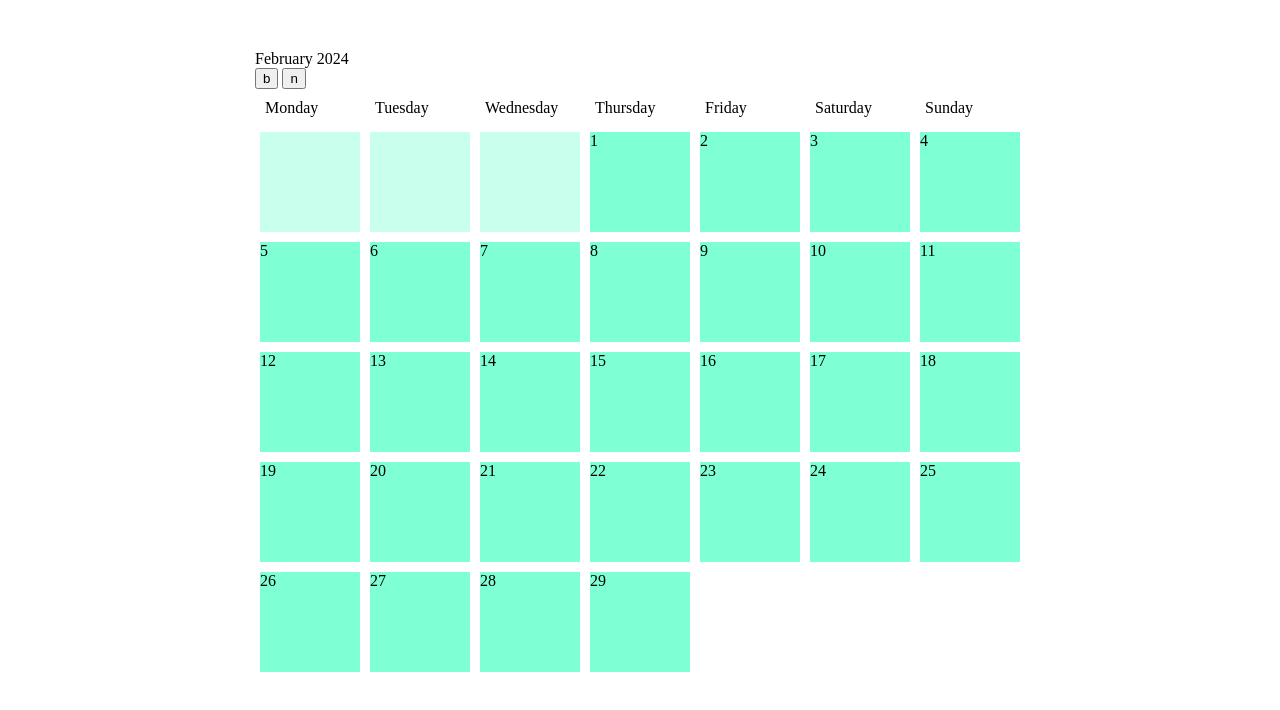
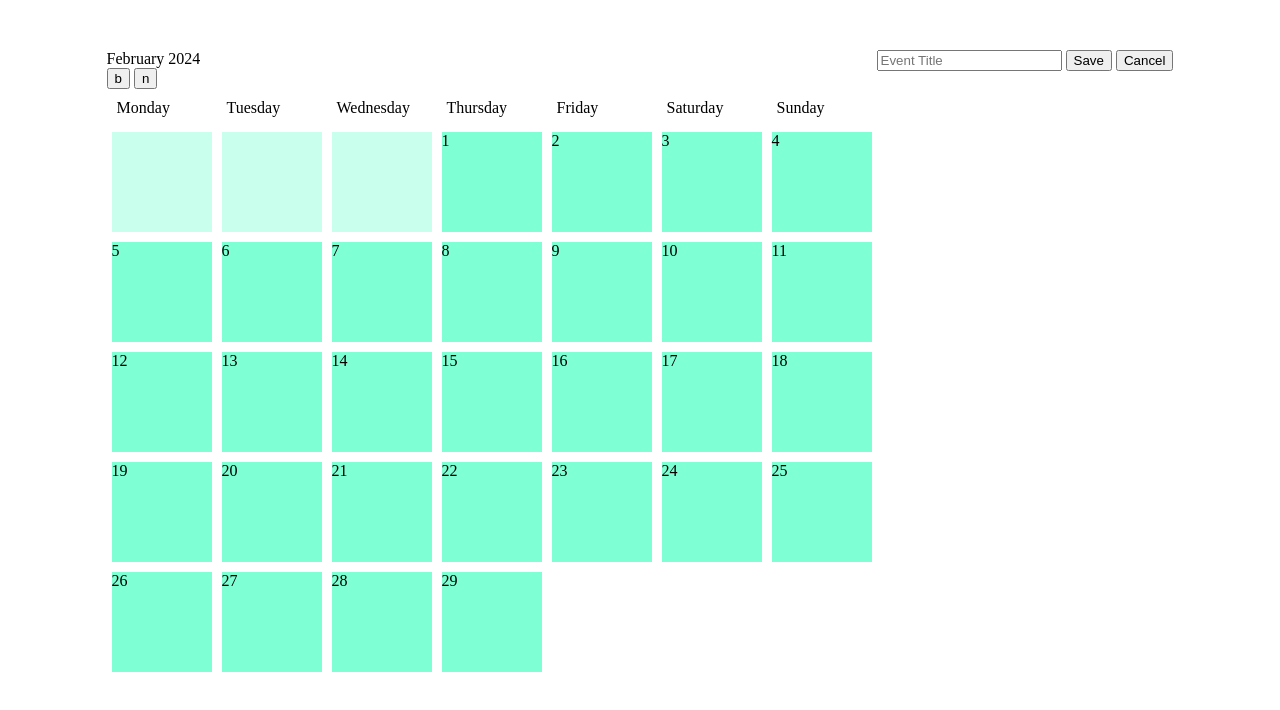
Before and after one commit to xPatiCiosek/simple-calendar, a plain HTML site: page index.html in a window 1280 px wide. Drawn offline with Linux system fonts and the light colour scheme.

Commit message:
created event modal + save & cancel buttons

```diff
--- a/index.html
+++ b/index.html
@@ -31,5 +31,14 @@
       <div id="calendar"></div>
     </div>
 
+    <div id="newEventModal">
+      <input id="eventTitleInput" placeholder="Event Title">
+
+      <button id="saveButton">Save</button>
+      <button id="cancelButton">Cancel</button>
+    </div>
+
+    <div id="modalBackDrop"></div>
+
   </body>
 </html>
```
